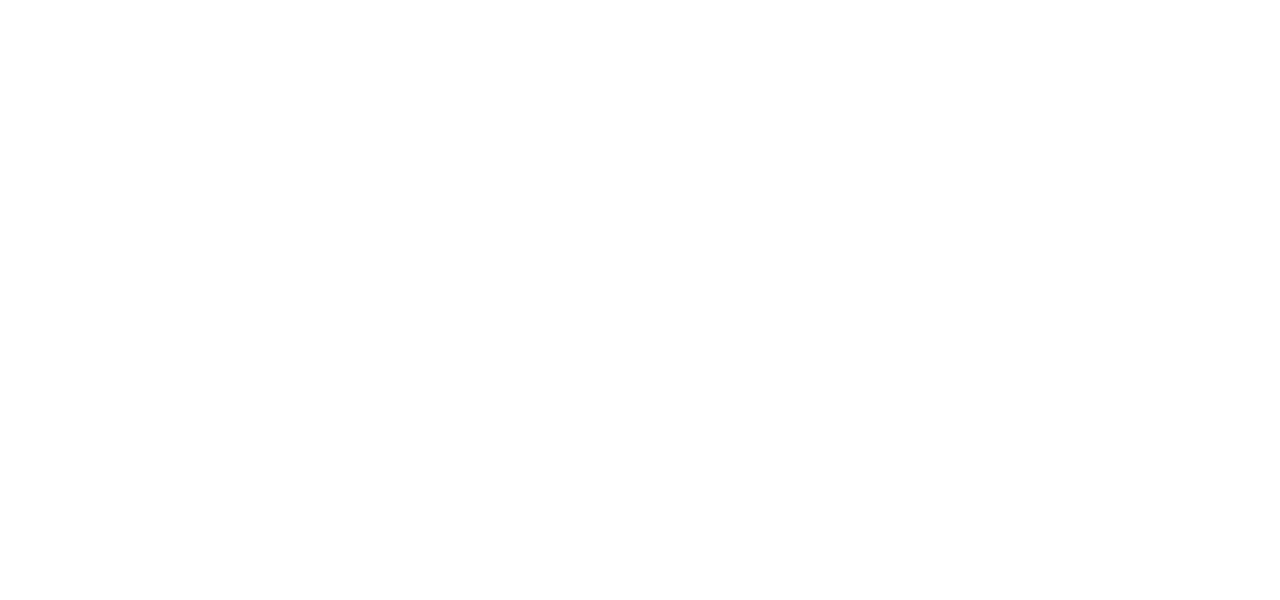
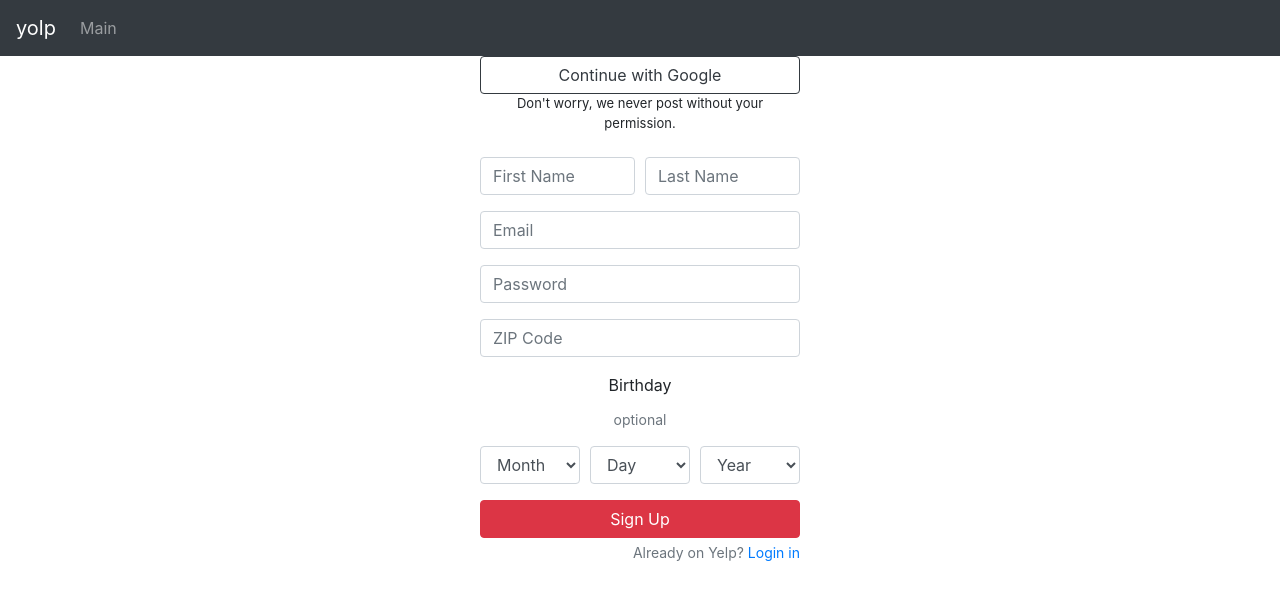
Before and after one commit to Enjay27/CafeReviewer, a React (Create React App) app in the folder cafe-page/: page /signup in a window 1280 px wide. Shown: the top 600 px of the page. Built offline with nearby package versions, Linux system fonts and the light colour scheme.

Commit message:
add : signup page

```diff
--- a/cafe-page/src/App.js
+++ b/cafe-page/src/App.js
@@ -1,22 +1,20 @@
-import React, {useContext, useState, lazy, useEffect, Suspense} from 'react';
+import React, { useContext, useState, lazy, useEffect, Suspense } from 'react';
 import 'bootstrap/dist/css/bootstrap.css';
-import { Link, Route, Switch, useHistory } from 'react-router-dom'
+import { Link, Route, Switch, useHistory } from 'react-router-dom';
 import './App.css';
 import './css/common.css';
-import Main from "./views/main/Main.js";
-import LoginView from "./views/login/LoginView.js";
-
+import Main from './views/main/Main.js';
+import LoginView from './views/login/LoginView.js';
+import SingupView from './views/signup/SignupView';
 
 function App() {
   return (
     <div className="App">
-        <Switch>
-            <Route exact={true} path={"/"} component={Main} />
-            <Route path="/login" component={LoginView} />
-
-
-
-        </Switch>
+      <Switch>
+        <Route exact={true} path={'/'} component={Main} />
+        <Route path="/login" component={LoginView} />
+        <Route path="/signup" component={SingupView} />
+      </Switch>
     </div>
   );
 }
--- /dev/null
+++ b/cafe-page/src/components/signup/Signup.js
@@ -0,0 +1,152 @@
+import React from 'react';
+import { Link, Route, Switch } from 'react-router-dom';
+import './signup.css';
+import { Form, Button, Col } from 'react-bootstrap';
+const Signup = () => {
+  return (
+    <div class="wrap">
+      <Button variant="outline-dark" block>
+        Continue with Google
+      </Button>
+
+      <Form.Label className="text_align_left">
+        <p>Don't worry, we never post without your permission.</p>
+      </Form.Label>
+      <Form>
+        <Form.Row>
+          <Form.Group as={Col} controlId="formGridEmail">
+            {/* <Form.Label>Email</Form.Label> */}
+            <Form.Control type="text" placeholder="First Name" />
+          </Form.Group>
+
+          <Form.Group as={Col} controlId="formGridPassword">
+            {/* <Form.Label>Password</Form.Label> */}
+            <Form.Control type="password" placeholder="Last Name" />
+          </Form.Group>
+        </Form.Row>
+
+        <Form.Group controlId="formGridAddress1">
+          {/* <Form.Label>Address</Form.Label> */}
+          <Form.Control placeholder="Email" />
+        </Form.Group>
+
+        <Form.Group controlId="formGridAddress2">
+          {/* <Form.Label>Address 2</Form.Label> */}
+          <Form.Control placeholder="Password" />
+        </Form.Group>
+        <Form.Group controlId="formGridAddress2">
+          {/* <Form.Label>Address 2</Form.Label> */}
+          <Form.Control placeholder="ZIP Code" />
+        </Form.Group>
+        <Form.Group>
+          <Form.Label size="lg">Birthday</Form.Label>
+          <Form.Text className="text-muted">optional</Form.Text>
+        </Form.Group>
+        <Form.Row>
+          <Form.Group as={Col} controlId="ZIP Code">
+            <Form.Control as="select" defaultValue="Choose...">
+              <option>Month</option>
+              <option>Jan</option>
+              <option>Feb</option>
+              <option>Mar</option>
+              <option>Apr</option>
+              <option>May</option>
+              <option>Jun</option>
+              <option>Jul</option>
+              <option>Aug</option>
+              <option>Sep</option>
+              <option>Oct</option>
+              <option>Nov</option>
+              <option>Dec</option>
+            </Form.Control>
+          </Form.Group>
+
+          <Form.Group as={Col} controlId="formGridState">
+            {/* <Form.Label>State</Form.Label> */}
+            <Form.Control as="select" defaultValue="Choose...">
+              <option>Day</option>
+              <option>1</option>
+              <option>2</option>
+              <option>3</option>
+              <option>4</option>
+              <option>5</option>
+              <option>6</option>
+              <option>7</option>
+              <option>8</option>
+              <option>9</option>
+              <option>10</option>
+              <option>11</option>
+              <option>12</option>
+              <option>13</option>
+              <option>14</option>
+              <option>15</option>
+              <option>16</option>
+              <option>17</option>
+              <option>18</option>
+              <option>19</option>
+              <option>20</option>
+              <option>21</option>
+              <option>22</option>
+              <option>23</option>
+              <option>24</option>
+              <option>25</option>
+              <option>26</option>
+              <option>27</option>
+              <option>28</option>
+              <option>29</option>
+              <option>30</option>
+              <option>31</option>
+            </Form.Control>
+          </Form.Group>
+
+          <Form.Group as={Col} controlId="formGridZip">
+            {/* <Form.Label>Zip</Form.Label> */}
+            <Form.Control as="select" defaultValue="Choose...">
+              <option>Year</option>
+              <option>2010</option>
+              <option>2009</option>
+              <option>2008</option>
+              <option>2007</option>
+              <option>2006</option>
+              <option>2005</option>
+              <option>2004</option>
+              <option>2003</option>
+              <option>2002</option>
+              <option>2001</option>
+              <option>2000</option>
+              <option>1999</option>
+              <option>1998</option>
+              <option>1997</option>
+              <option>1996</option>
+              <option>1995</option>
+              <option>1994</option>
+              <option>1993</option>
+              <option>1992</option>
+              <option>1991</option>
+              <option>1990</option>
+              <option>1989</option>
+              <option>1988</option>
+              <option>1987</option>
+              <option>1986</option>
+              <option>1985</option>
+              <option>1984</option>
+              <option>1983</option>
+              <option>1982</option>
+              <option>1981</option>
+              <option>1980</option>
+            </Form.Control>
+          </Form.Group>
+        </Form.Row>
+
+        <Button block variant="danger" type="submit">
+          Sign Up
+        </Button>
+        <Form.Text className="text-muted text_align_right">
+          Already on Yelp? <a href="/login">Login in</a>
+        </Form.Text>
+      </Form>
+    </div>
+  );
+};
+
+export default Signup;
--- /dev/null
+++ b/cafe-page/src/components/signup/signup.css
@@ -0,0 +1,13 @@
+/* .login_input {
+    width: 360px;
+}
+.text_align_right {
+    text-align: right;
+} */
+.wrap {
+  margin: 0 auto;
+  width: 20rem;
+}
+p {
+  font-size: small;
+}
--- a/cafe-page/src/views/main/Main.js
+++ b/cafe-page/src/views/main/Main.js
@@ -1,29 +1,44 @@
-import React, {useContext, useState, lazy, useEffect, Suspense} from 'react';
-import {Navbar, Nav, NavDropdown, Button, Jumbotron, Form, FormControl} from 'react-bootstrap';
+import React, { useContext, useState, lazy, useEffect, Suspense } from 'react';
+import {
+  Navbar,
+  Nav,
+  NavDropdown,
+  Button,
+  Jumbotron,
+  Form,
+  FormControl,
+} from 'react-bootstrap';
 import 'bootstrap/dist/css/bootstrap.css';
-import { Link, Route, Switch, useHistory } from 'react-router-dom'
+import { Link, Route, Switch, useHistory } from 'react-router-dom';
 import '././Main.css';
-import LoginView from "../login/LoginView.js";
+import LoginView from '../login/LoginView.js';
+import SignupView from '../signup/SignupView';
 
 function Main() {
   return (
     <div className="App">
       <Jumbotron className="background jumbotron-fluid">
         <Navbar>
-            <Navbar.Brand className="navi-color" href="/">yolp</Navbar.Brand>
+          <Navbar.Brand className="navi-color" href="/">
+            yolp
+          </Navbar.Brand>
           <Navbar.Collapse id="basic-navbar-nav">
             <Nav className="mr-auto">
-                    <Nav.Link className="navi-color" as={Link} to="/signup">Sign Up</Nav.Link>
-                    <Nav.Link className="navi-color" as={Link} to="/login">Log In</Nav.Link>
+              <Nav.Link className="navi-color" as={Link} to="/signup">
+                Sign Up
+              </Nav.Link>
+              <Nav.Link className="navi-color" as={Link} to="/login">
+                Log In
+              </Nav.Link>
             </Nav>
           </Navbar.Collapse>
         </Navbar>
-
       </Jumbotron>
 
       <Switch>
         <Route exact path="/"></Route>
         <Route path="/login" component={LoginView} />
+        <Route path="/signup" component={SignupView} />
       </Switch>
     </div>
   );
--- /dev/null
+++ b/cafe-page/src/views/signup/SignupView.css
@@ -0,0 +1,7 @@
+.login_wrapper {
+    width : 400px;
+    margin : 0 auto;
+    padding : 20px 0;
+    margin-top : calc(50% - 250px);
+    border-radius : 5px;
+}
--- /dev/null
+++ b/cafe-page/src/views/signup/SignupView.js
@@ -0,0 +1,29 @@
+import React from 'react';
+import './SignupView.css';
+// import Main from '../main/Main.js';
+import { Link, Route } from 'react-router-dom';
+import { Navbar, Nav } from 'react-bootstrap';
+import Signup from '../../components/signup/Signup';
+
+const SingupView = () => {
+  return (
+    <div>
+      <Navbar collapseOnSelect expand="lg" bg="dark" variant="dark">
+        <Navbar.Brand href="/">yolp</Navbar.Brand>
+        <Navbar.Toggle aria-controls="responsive-navbar-nav" />
+        <Navbar.Collapse id="responsive-navbar-nav">
+          <Nav className="mr-auto">
+            <Nav.Link as={Link} to="/">
+              Main
+            </Nav.Link>
+          </Nav>
+        </Navbar.Collapse>
+      </Navbar>
+      <div>
+        <Signup />
+      </div>
+    </div>
+  );
+};
+
+export default SingupView;
```
Also changed, not shown: package.json (added, +23 -0 lines), 2 other files (tests, documents, lock files or other folders). Lines whose indentation alone changed are shown as unchanged.
